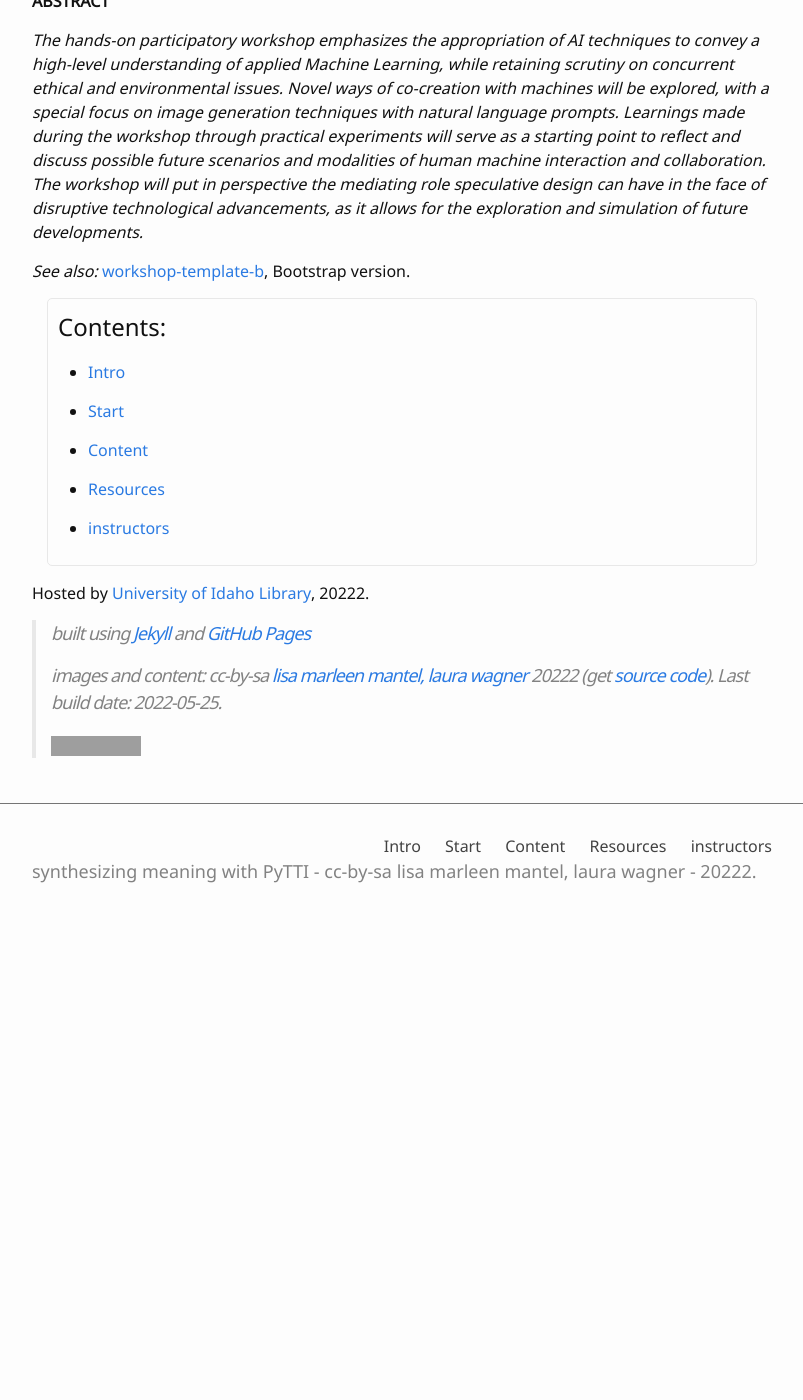
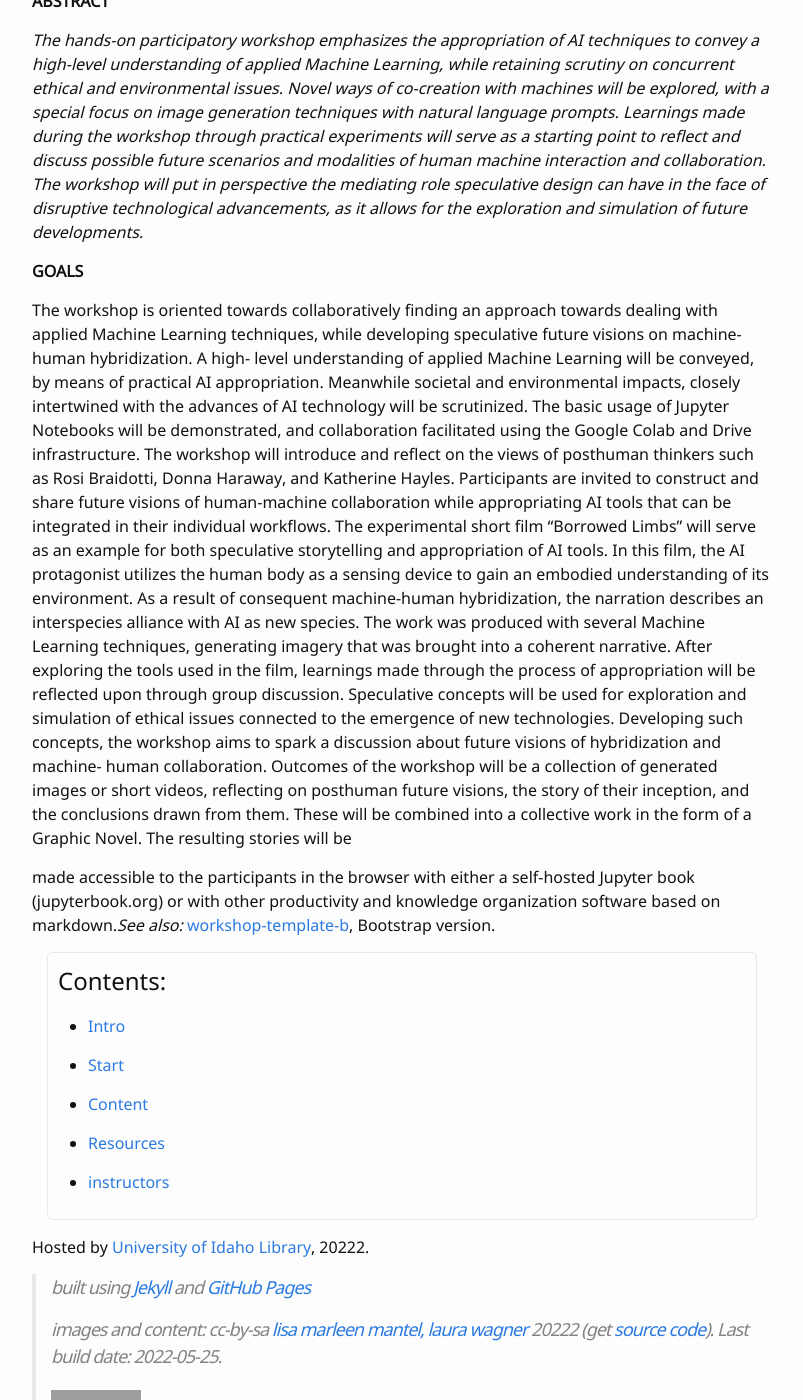
Before and after one commit to laurajul/pytti-workshop, a Jekyll site: the page built from index.md, in a window 1280 px wide and 1400 px high, scrolled down 963 px. Shown: the whole window, without its empty margins (238-1041 px from the left). Built offline with Jekyll 4.4.1, drawn with Linux system fonts in a browser that asks for light colours; before the commit the page ends 1893 px from its top, so only the background shows below that; grey boxes are pictures that could not be loaded.

Commit message:
Update index.md

```diff
--- a/index.md
+++ b/index.md
@@ -18,7 +18,35 @@ we are organising this workshop as part of the [Participatory Design Conference
 *The hands-on participatory workshop emphasizes the appropriation of AI techniques to convey a high-level understanding of applied Machine Learning, while retaining scrutiny on concurrent ethical and environmental issues. Novel ways of co-creation with machines will be explored, with a special focus on image generation techniques with natural language prompts. Learnings made during the workshop through practical experiments will serve as a starting point to reflect and discuss possible future scenarios and modalities of human machine interaction and collaboration. The workshop will put in perspective the mediating role speculative design can have in the face of disruptive technological advancements, as it allows for the exploration and simulation of future developments.*
 
 
-*See also:* [workshop-template-b](https://evanwill.github.io/workshop-template-b/), Bootstrap version.
+**GOALS**
+
+The workshop is oriented towards collaboratively finding an approach towards dealing with applied Machine
+Learning techniques, while developing speculative future visions on machine-human hybridization. A high-
+level understanding of applied Machine Learning will be conveyed, by means of practical AI appropriation.
+Meanwhile societal and environmental impacts, closely intertwined with the advances of AI technology will
+be scrutinized. The basic usage of Jupyter Notebooks will be demonstrated, and collaboration facilitated
+using the Google Colab and Drive infrastructure. The workshop will introduce and reflect on the views of
+posthuman thinkers such as Rosi Braidotti, Donna Haraway, and Katherine Hayles. Participants are invited
+to construct and share future visions of human-machine collaboration while appropriating AI tools that can
+be integrated in their individual workflows. The experimental short film “Borrowed Limbs” will serve as an
+example for both speculative storytelling and appropriation of AI tools. In this film, the AI protagonist utilizes
+the human body as a sensing device to gain an embodied understanding of its environment. As a result of
+consequent machine-human hybridization, the narration describes an interspecies alliance with AI as new
+species. The work was produced with several Machine Learning techniques, generating imagery that was
+brought into a coherent narrative. After exploring the tools used in the film, learnings made through the
+process of appropriation will be reflected upon through group discussion. Speculative concepts will be used
+for exploration and simulation of ethical issues connected to the emergence of new technologies. Developing
+such concepts, the workshop aims to spark a discussion about future visions of hybridization and machine-
+human collaboration. Outcomes of the workshop will be a collection of generated images or short videos,
+reflecting on posthuman future visions, the story of their inception, and the conclusions drawn from them.
+These will be combined into a collective work in the form of a Graphic Novel. The resulting stories will be
+
+made accessible to the participants in the browser with either a self-hosted Jupyter book (jupyterbook.org)
+or with other productivity and knowledge organization software based on markdown.*See also:* [workshop-template-b](https://evanwill.github.io/workshop-template-b/), Bootstrap version.
+
+
+
+
 
 <div class="toc" markdown="1">
 ## Contents:
```
